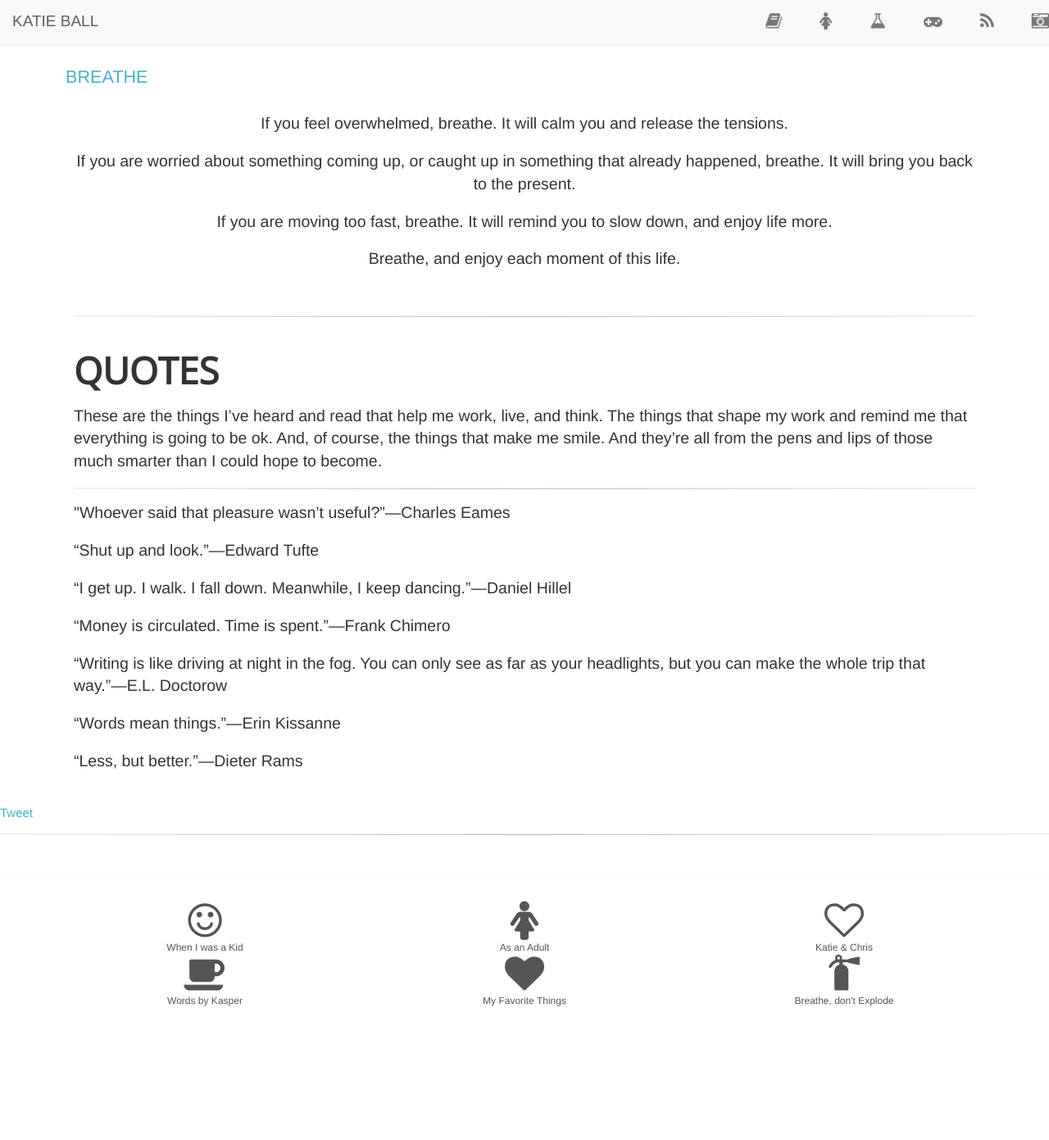
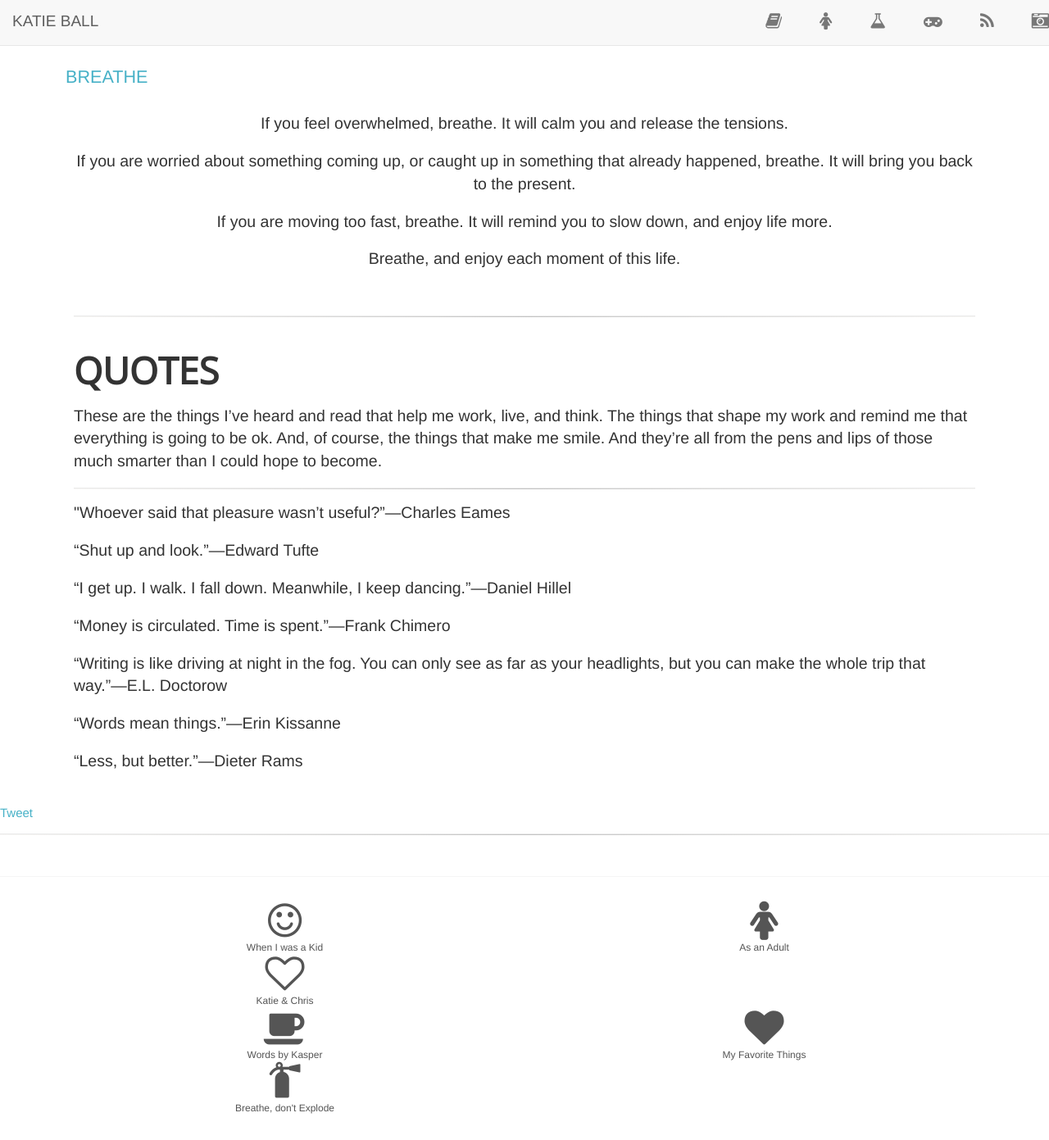
Before and after one commit to roachhd/roachhd.github.io, a Jekyll site: the page built from breathe/index.html, in a window 1280 px wide and 1391 px high. Shown: the whole window at 82% size. Built offline with Jekyll 4.4.1, drawn with Linux system fonts in a browser that asks for light colours; nearby versions of some CDN libraries; comment, search, counter and statistics services are not loaded.

Commit message:
Update innerfooter.html

```diff
--- a/_includes/innerfooter.html
+++ b/_includes/innerfooter.html
@@ -3,19 +3,19 @@
     <div class="container">
 
       <div class="row">
-        <div class="col-xs-6 col-md-4">
+        <div class="col-xs-4 col-md-6">
           <a href="/about/me/as-a-kid/">
             <i class="fa fa-smile-o fa-4x"></i>
             <div>When I was a Kid</div>
           </a>
         </div>
-        <div class="col-xs-6 col-md-4">
+        <div class="col-xs-4 col-md-6">
           <a href="/about/me/as-an-adult/">
             <i class="fa fa-female fa-4x"></i>
             <div>As an Adult</div>
           </a>
         </div>
-        <div class="col-xs-6 col-md-4">
+        <div class="col-xs-4 col-md-6">
           <a href="/about/katie-chris/">
             <i class="fa fa-heart-o fa-4x"></i>
             <div>Katie &amp; Chris</div>
@@ -23,7 +23,7 @@
         </div>
        </div>
        <div class="row">
-        <div class="col-xs-6 col-md-4">
+        <div class="col-xs-4 col-md-6">
           <a href="http://katieball.me/kasper/" target="_blank">
             <i class="fa fa-coffee fa-4x"></i>
             <div>
@@ -32,13 +32,13 @@
           </a>
         </div>
 
-        <div class="col-xs-6 col-md-4">
+        <div class="col-xs-4 col-md-6">
           <a href="/loves/">
             <i class="fa fa-heart fa-4x"></i>
             <div>My Favorite Things</div>
           </a>
         </div>
-          <div class="col-xs-6 col-md-4">
+          <div class="col-xs-4 col-md-6">
           <a href="/breathe/">
             <i class="fa fa-fire-extinguisher  fa-4x"></i>
             <div>Breathe, don't Explode</div>
```
